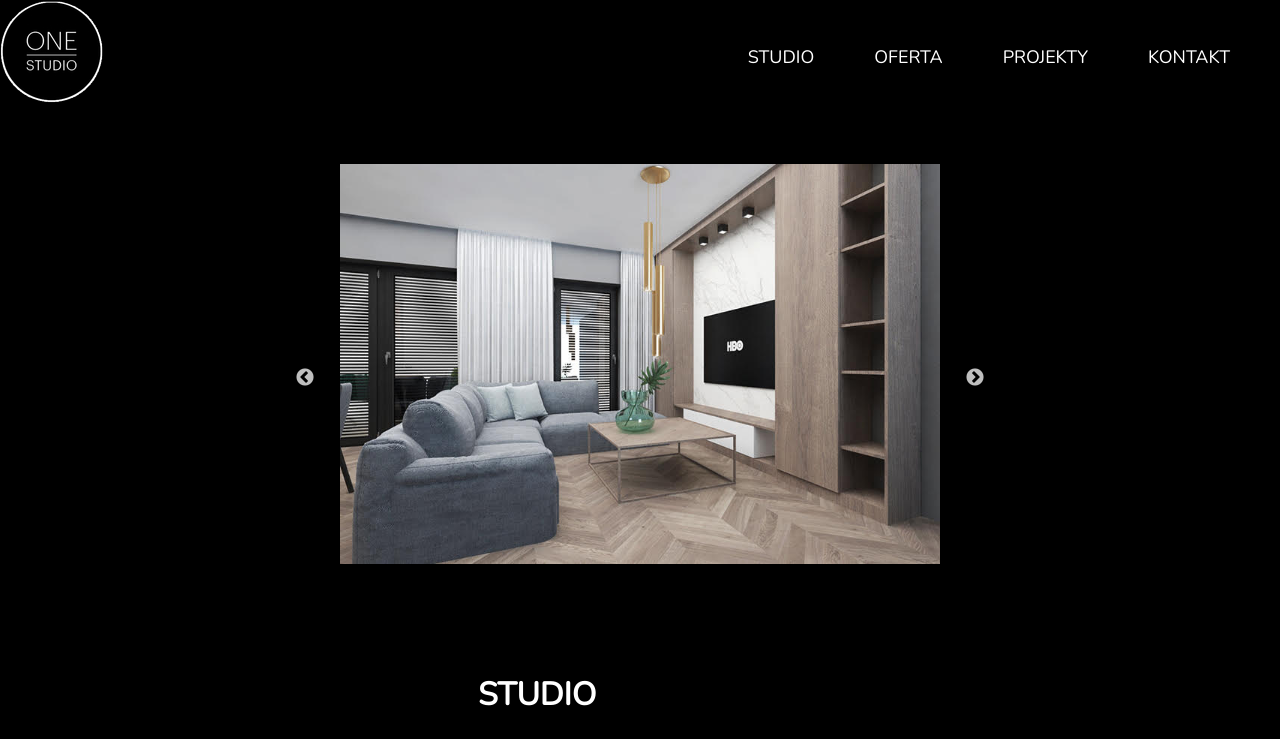
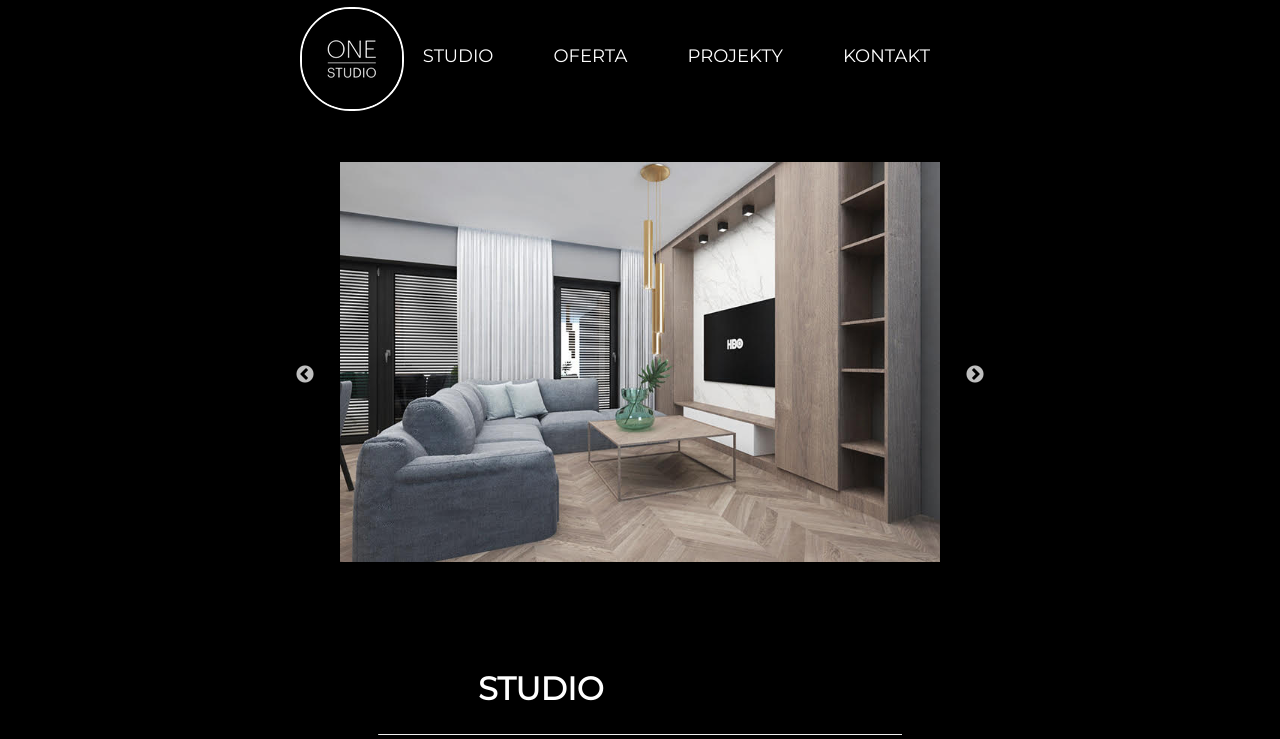
Before and after one commit to 402391/one-studio, a website: page index.html in a window 1280 px wide. Shown: the top 739 px of the page. Drawn offline with nearby package versions, Linux system fonts and the light colour scheme.

Commit message:
changed the color of the links, added new logo, adjusted the padding on the sides when being wieved on wider screens

```diff
--- a/css/main.css
+++ b/css/main.css
@@ -20,25 +20,27 @@
     color: grey;
 }
 
-/* Add a color to the active/current link */
-.menu a.active {
-    color: gray;
+
+#logo-place{
+    float: left;
+    padding-left: 10px;
+    padding-top: 7px;
+    height: 100px;
+    width: 100px;
+    background-position: center;
+
 }
 
-.logo{
-    float: left;
-    height: 103px;
-    width: 103px;
-    overflow: hidden;
-    background-repeat: no-repeat;
-    border-radius: 80px;
+#logo{
+    border: solid;
     border-color: #fff;
     border-width: 2px;
+    border-radius: 50px;
 }
 
 
 body{
-    font-family: 'Nunito', sans-serif;
+    font-family: 'Montserrat', sans-serif;
     margin: 0;
     padding: 0;
     background-color: #000;
@@ -209,7 +211,7 @@ p{
     text-align: left;
 }
 
-/*when displayed on a smaller screeens*/
+/*when displayed on a bigger screeens*/
 @media only screen and (min-width: 1000px) {
     div.studio{
         margin: 0 10cm;
@@ -224,4 +226,12 @@ p{
         margin: 0 10cm;
     }
 
+    #logo-place{
+      padding-left: 300px;
+    }
+
+   .menu {
+      padding-right: 300px;
+    }
+
 }
--- a/index.html
+++ b/index.html
@@ -5,7 +5,7 @@
   <link rel="stylesheet" type="text/css" href="css/main.css">
   <meta charset="UTF-8">
   <meta name="viewport" content="width=device-width, initial-scale=1.0">
-  <link href="https://fonts.googleapis.com/css2?family=Nunito&display=swap" rel="stylesheet">
+  <link href="https://fonts.googleapis.com/css2?family=Montserrat&display=swap" rel="stylesheet">
   <link rel="stylesheet" href="slick/slick-theme.css">
   <link rel="stylesheet" href="slick/slick.css">
 </head>
@@ -14,8 +14,8 @@
   <!--Header-->
   <header>
       <!--Logo-->
-      <div class="logo">
-          <img src="img/logo.jpg">
+      <div id="logo-place">
+          <img id="logo" src="img/logo-new.jpg">
       </div>
       <!--Top menu-->
       <div class="menu">
@@ -130,7 +130,7 @@
           <hr>
           <contact>
           <p> OneStudio Design</p>
-          <p>Email : <a href="mailto:ONE@ONESTUDIODESIGN.PL" target="_blank">ONE@ONESTUDIODESIGN.PL </a></p>
+          <p>Email : <a href="mailto:ONE@ONESTUDIODESIGN.PL" target="_blank" style="color: gray;">ONE@ONESTUDIODESIGN.PL </a></p>
           <p>Tel. : +48 515 744 788</p>
           </contact>
       </div>
@@ -140,7 +140,7 @@
   <footer>
     <hr>
       <contact>
-        <p style="text-align: right;">Written by JS. <a href="mailto:jansitko00@gmail.com" target="_blank">Contact</a> </p>
+        <p style="text-align: right;">Written by JS. <a href="mailto:jansitko00@gmail.com" target="_blank" style="color: gray;">Contact</a> </p>
       </contact>
   </footer>
 
```
Also changed, not shown: img/logo-new.jpg (added).
